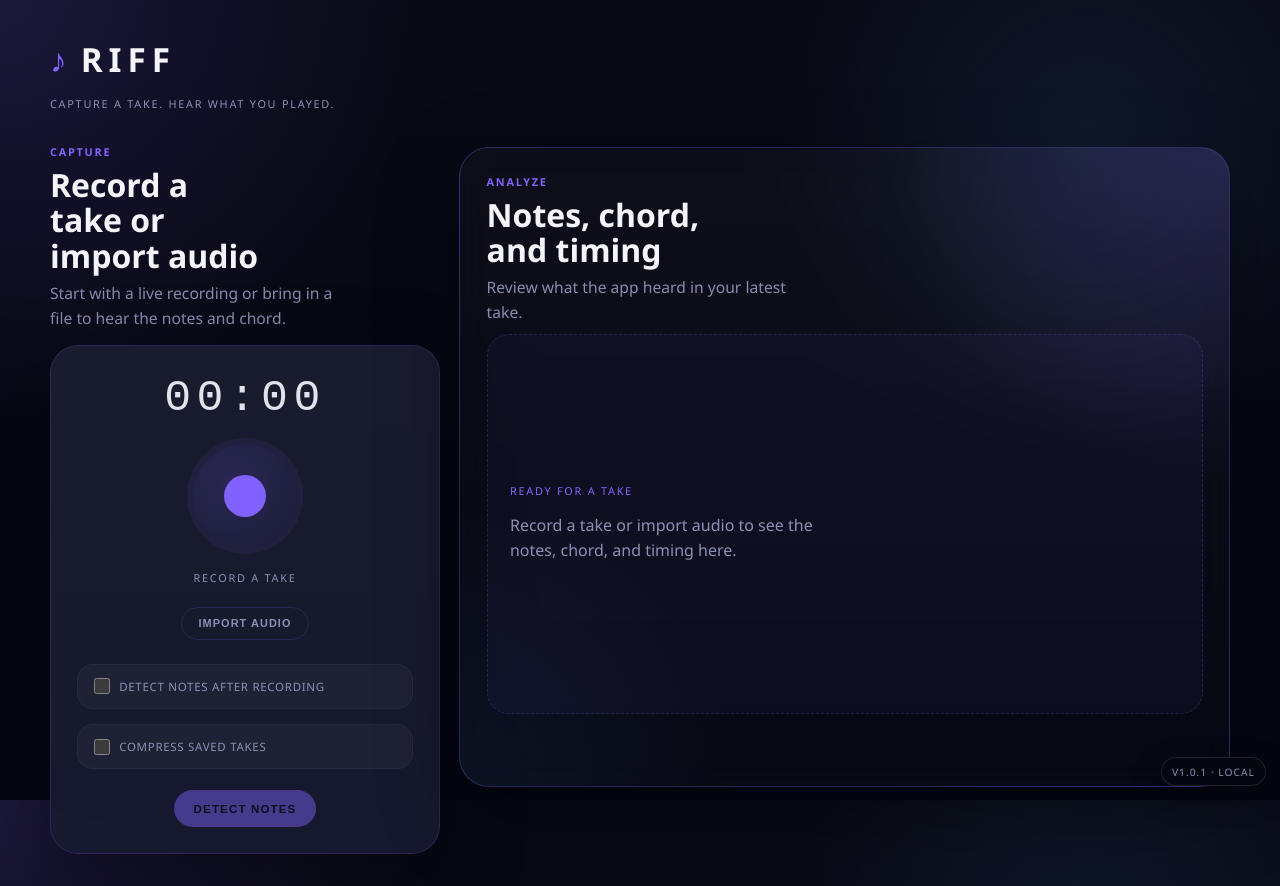
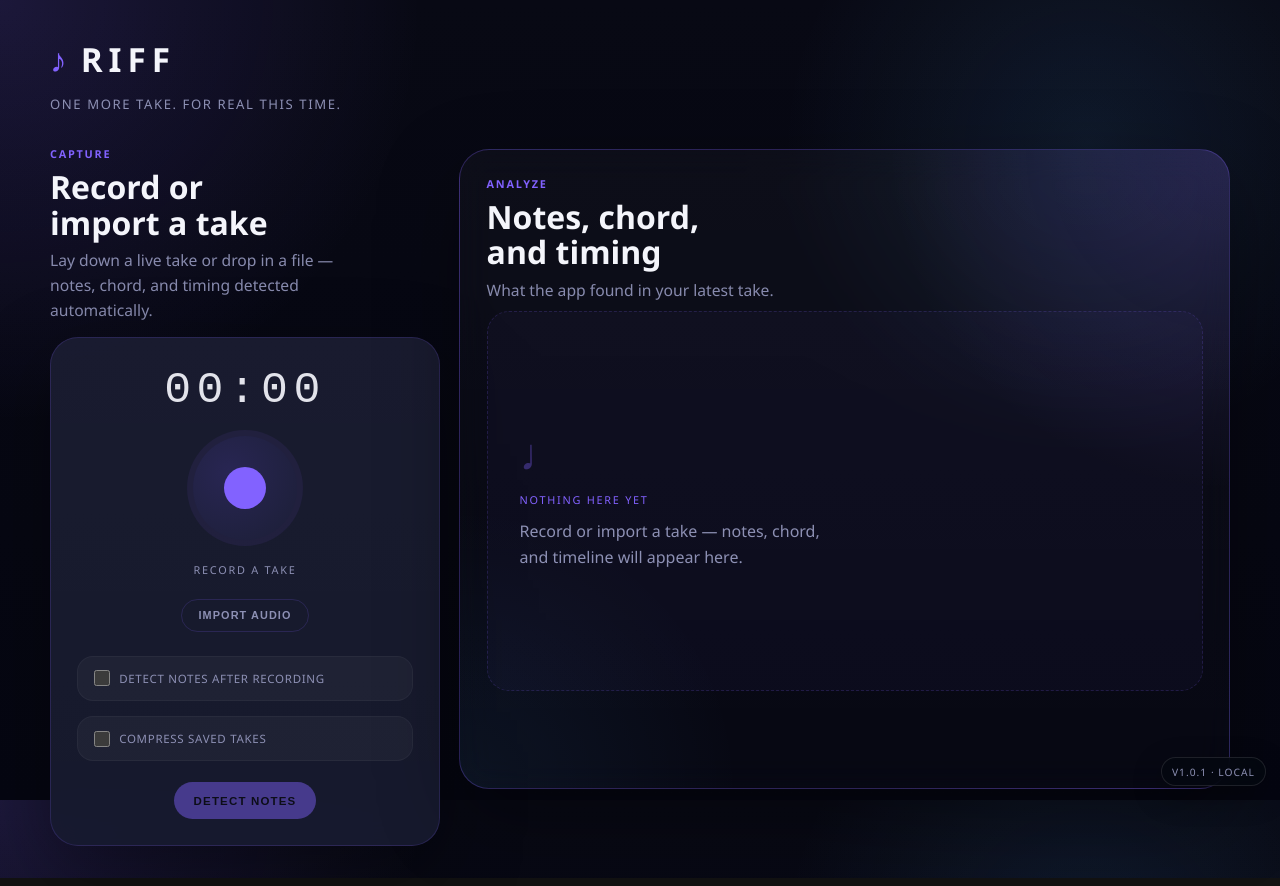
Before and after one commit to DonAyers/riff, a React (Vite) app: page / in a window 1280 px wide. Built offline with nearby package versions, Linux system fonts and the light colour scheme.

Commit message:
design: rotate taglines on load, tighten header and pane copy

```diff
--- a/src/App.tsx
+++ b/src/App.tsx
@@ -9,6 +9,16 @@ import { SavedRiffs } from "./components/SavedRiffs";
 import { ExportPanel } from "./components/ExportPanel";
 import { buildLabel } from "./lib/buildInfo";
 import "./styles/App.css";
+
+const TAGLINES = [
+  "Every riff, decoded.",
+  "Just record it. Frig.",
+  "May the frig be with you.",
+  "The red light is not judging you.",
+  "One more take. For real this time.",
+];
+
+const tagline = TAGLINES[Math.floor(Math.random() * TAGLINES.length)];
 
 function App() {
   const {
@@ -49,16 +59,16 @@ function App() {
       <div className="app-shell">
         <header className="app-header">
           <h1><i className="note-icon">♪</i> Riff</h1>
-          <p className="tagline">Capture a take. Hear what you played.</p>
+          <p className="tagline">{tagline}</p>
         </header>
 
         <main className="app-main">
           <section className="workspace-pane workspace-pane--capture" aria-labelledby="capture-workspace-title">
             <div className="pane-header">
               <p className="pane-kicker">Capture</p>
-              <h2 id="capture-workspace-title">Record a take or import audio</h2>
+              <h2 id="capture-workspace-title">Record or import a take</h2>
               <p className="pane-copy">
-                Start with a live recording or bring in a file to hear the notes and chord.
+                Lay down a live take or drop in a file — notes, chord, and timing detected automatically.
               </p>
             </div>
 
@@ -152,7 +162,7 @@ function App() {
                 <p className="pane-kicker">Analyze</p>
                 <h2 id="analysis-workspace-title">Notes, chord, and timing</h2>
                 <p className="pane-copy">
-                  Review what the app heard in your latest take.
+                  What the app found in your latest take.
                 </p>
               </div>
 
@@ -179,8 +189,9 @@ function App() {
                 </div>
               ) : (
                 <div className="analysis-empty" aria-live="polite">
-                  <span className="analysis-empty-kicker">Ready for a take</span>
-                  <p>Record a take or import audio to see the notes, chord, and timing here.</p>
+                  <span className="analysis-empty-icon" aria-hidden="true">♩</span>
+                  <span className="analysis-empty-kicker">Nothing here yet</span>
+                  <p>Record or import a take — notes, chord, and timeline will appear here.</p>
                 </div>
               )}
             </div>
--- a/src/styles/App.css
+++ b/src/styles/App.css
@@ -68,10 +68,10 @@
 
 .tagline {
   color: var(--fg-muted);
-  font-size: 0.68rem;
-  letter-spacing: 0.16em;
+  font-size: 0.82rem;
+    letter-spacing: 0.12em;
   text-transform: uppercase;
-  margin-top: 0.5rem;
+  margin-top: 0.45rem;
   text-wrap: balance;
 }
 
@@ -273,6 +273,12 @@
   display: none;
 }
 
+.analysis-empty-icon {
+  font-size: 2.4rem;
+  line-height: 1;
+  color: rgba(130, 98, 255, 0.35);
+  display: block;
+}
 .analysis-empty-kicker {
   font-size: 0.68rem;
   letter-spacing: 0.16em;
@@ -351,11 +357,16 @@
     display: grid;
     align-content: center;
     justify-items: start;
-    gap: 0.9rem;
-    padding: 1.4rem;
-    border: 1px dashed rgba(130, 98, 255, 0.22);
+    gap: 0.75rem;
+      padding: 1.4rem 2rem;
+      border: 1px dashed rgba(130, 98, 255, 0.18);
     border-radius: 22px;
-    background: rgba(130, 98, 255, 0.05);
+    background: rgba(130, 98, 255, 0.04);
+    }
+
+    .analysis-empty-icon {
+      font-size: 2.8rem;
+      margin-bottom: 0.25rem;
   }
 }
 
```
